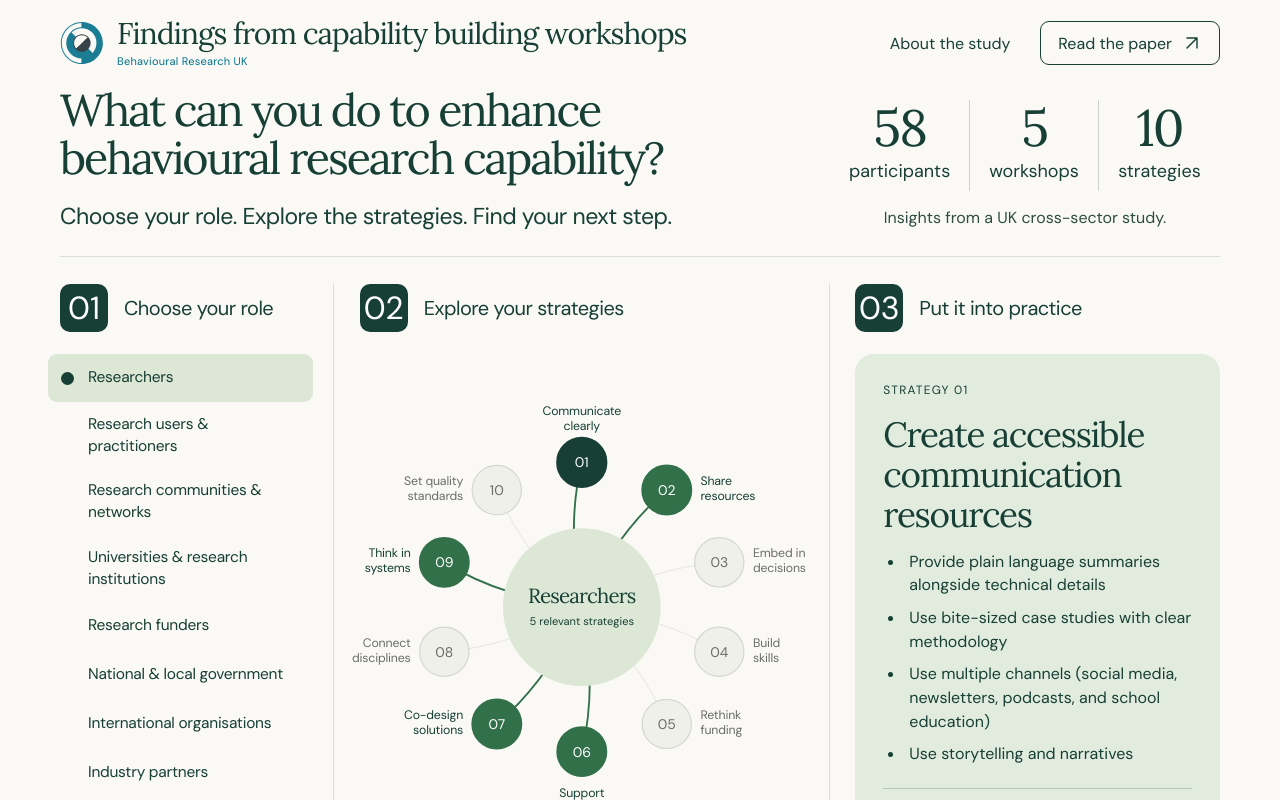
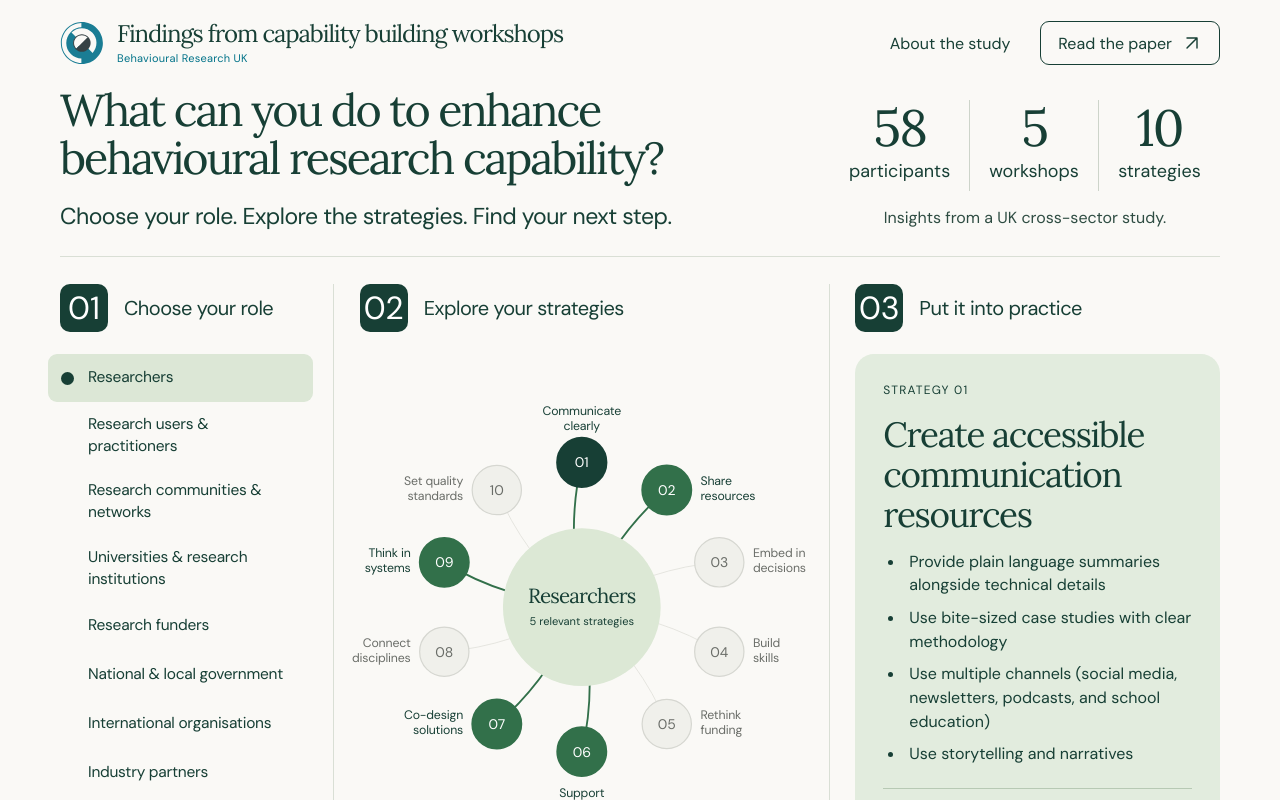
Before and after one commit to MaggieGuanyuYang/BR-UK_capability_building_workshops, a React (Vite) app: page / in a window 1280 px wide. Shown: the top 800 px of the page. Built offline with nearby package versions, Linux system fonts and the light colour scheme.

Commit message:
Reduce the workshop title size to emphasise the main question

```diff
--- a/src/styles.css
+++ b/src/styles.css
@@ -114,6 +114,7 @@ button:active {
   min-width: 0;
 }
 .brand-title {
+  font-size: 0.8em;
   line-height: 1.12;
 }
 .brand-subtitle {
@@ -1566,7 +1567,7 @@ h1 em {
     max-width: 145px;
   }
   .site-header .brand-title {
-    font-size: 18px;
+    font-size: 16px;
   }
   .page-shell {
     padding: 0 17px;
```
Also changed, not shown: public/linkedin-post.png, public/social-preview.png.
